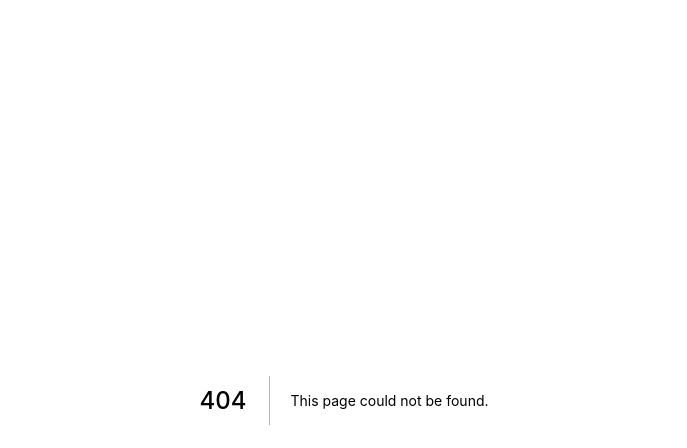
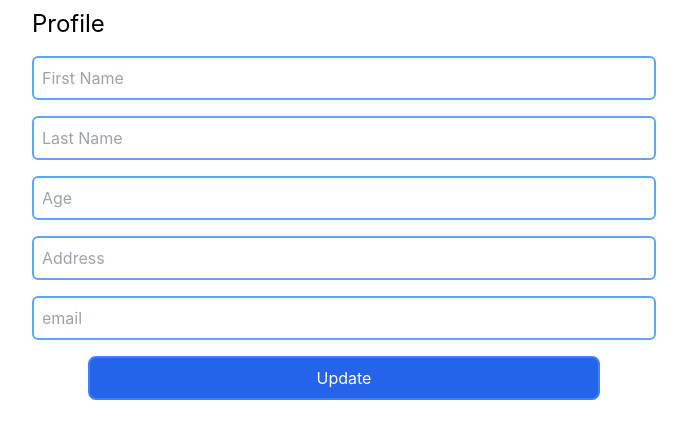
Before and after one commit to MDilankaN/CTSE-Microservices-FrontEnd, a Next.js app: page /profile in a window 1280 px wide. Before the commit this address had no page. Shown: the top 448 px of the page, without its empty margins (296-983 px from the left). Built offline with nearby package versions, Linux system fonts and the light colour scheme.

Commit message:
profile form

```diff
--- /dev/null
+++ b/pages/profile.js
@@ -0,0 +1,117 @@
+import React, {useState} from 'react'
+
+function profile() {
+
+    const [fname, setFName] = useState('');
+    const [lname, setLName] = useState('');
+    const [age, setAge] = useState('');
+    const [address, setAddress] = useState('');
+    const [email, setEmail] = useState('');
+    // const [password, setPassword] = useState('');
+    // const [rePassword, setRePassword] = useState('');
+
+    const [fnameError, setFNameError] = useState('');
+    const [lnameError, setLNameError] = useState('');
+    const [ageError, setAgeError] = useState('');
+    const [addressError, setAddressError] = useState('');
+    const [emailError, setEmailError] = useState('');
+
+    const validateData = (value, place) =>{
+        value.preventDefault();
+
+        if(place === 'FirstName'){
+            if(value === ''){
+                setFNameError('Field cannot be empty');
+            } else {
+                setFName(value);
+            }
+        }
+
+        if(place === 'LastName'){
+            if(value === ''){
+                setLNameError('Field cannot be empty');
+            } else {
+                setLName(value);
+            }
+        }
+
+        if(place === 'Address'){
+            if(value === ''){
+                setAddressError('Field cannot be empty');
+            } else {
+                setAddress(value);
+            }
+        }
+
+        if(place === 'Age'){
+            if(value === ''){
+                setAgeError('Field cannot be empty');
+            } else {
+                setAge(value);
+            }
+        }
+
+        if(place === 'email'){
+            if(value === ''){
+                setEmailError('Field cannot be empty');
+            } else {
+                setEmail(value);
+            }
+        }
+    }
+
+    const submitdata = () =>{
+        if(fnameError === '' && lnameError === '' && ageError === '' || addressError === '' || emailError === ''){
+
+        }
+    }
+
+  return (
+    <div className='m-auto justfy-center w-1/2'>
+        <div className='m-2 text-2xl'>
+            Profile
+        </div>
+        <div className=' flex flex-col'>
+            <input
+                className='m-2 rounded-md border-2 border-blue-400 p-2'
+                value={fname}
+                type='text'
+                placeholder='First Name'
+                onChange={(e) => validateData(e.target.value, 'FirstName')}/>
+            <input
+                className='m-2 rounded-md border-2 border-blue-400 p-2'
+                value={lname}
+                type='text'
+                placeholder='Last Name'
+                onChange={(e) => validateData(e.target.value, 'LastName')}/>
+            <input
+                className='m-2 rounded-md border-2 border-blue-400 p-2'
+                value={age}
+                type='text'
+                placeholder='Age'
+                onChange={(e) => validateData(e.target.value, 'Age')}/>
+            <input
+                className='m-2 rounded-md border-2 border-blue-400 p-2'
+                value={address}
+                type='text'
+                placeholder='Address'
+                onChange={(e) => validateData(e.target.value, 'Address')}/>
+            <input
+                className='m-2 rounded-md border-2 border-blue-400 p-2'
+                value={email}
+                type='text'
+                placeholder='email'
+                onChange={(e) => validateData(e.target.value, 'email')}/>
+
+            {/* <input className='m-2 rounded-md border-2 border-fuchsia-500 p-2' value={password} type='password' placeholder='password'/>
+            <input className='m-2 rounded-md border-2 border-fuchsia-500 p-2' value={rePassword} type='password' placeholder='password'/> */}
+            <button
+                className=' text-white mx-16 my-2 p-2 border-2 bg-blue-600 rounded-lg border-blue-500'
+                type='submit'
+                onClick={() => submitdata()}>Update</button>
+        </div>
+    </div>
+  )
+}
+
+export default profile
```
